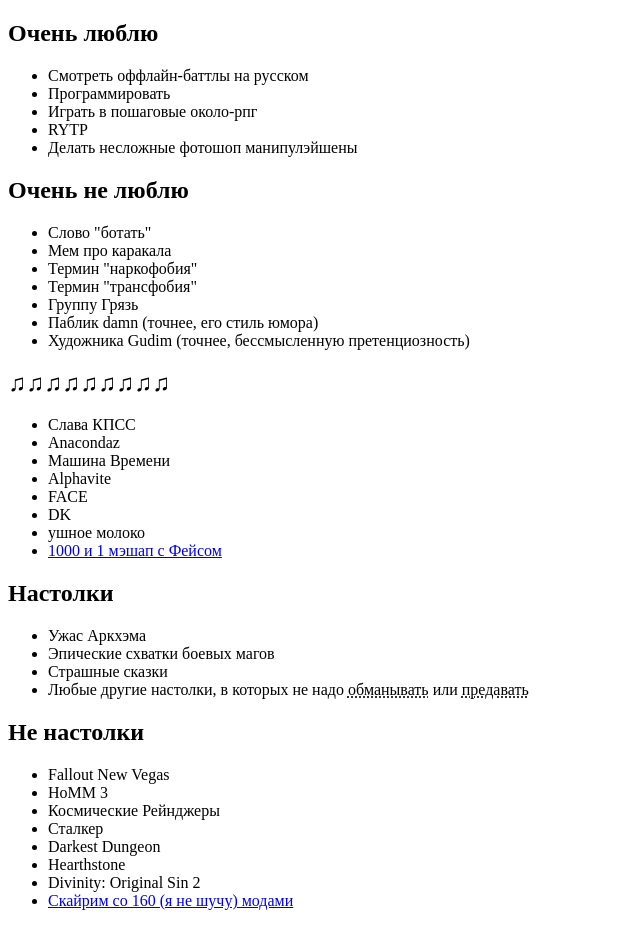
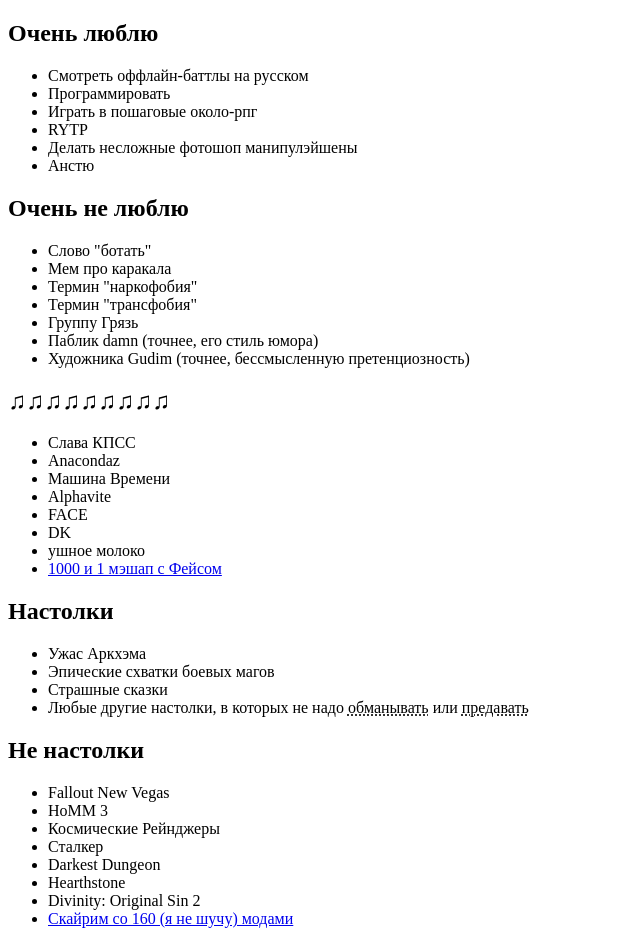
Before and after one commit to kiraventom/kiraventom.github.io, a plain HTML site: page me.html in a window 1280 px wide. Shown: the whole page, without its empty margins (0-640 px from the left). Drawn offline with Linux system fonts and the light colour scheme.

Commit message:
спасибо санечка

```diff
--- a/me.html
+++ b/me.html
@@ -12,6 +12,7 @@
 	<li>Играть в пошаговые около-рпг</li>
 	<li>RYTP</li>
 	<li>Делать несложные фотошоп манипулэйшены</li>
+	<li>Анстю</li>
 </ul>
 
 <h2>Очень не люблю</h2>
```
